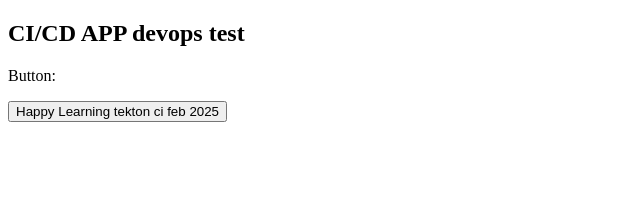
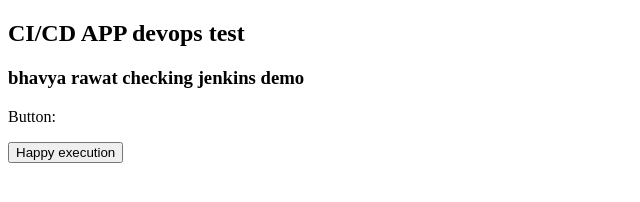
Before and after one commit to rawatbhavya/rawatbhavya-docker_app_ci, a plain HTML site: page index.html in a window 1280 px wide. Shown: the whole page, without its empty margins (0-640 px from the left). Drawn offline with Linux system fonts and the light colour scheme.

Commit message:
Update index.html

```diff
--- a/index.html
+++ b/index.html
@@ -7,7 +7,8 @@
 </head>
 <body>
   <h2>CI/CD APP devops test  </h2>
+  <h3>bhavya rawat checking jenkins demo </h3>
   <p>Button:</p>
-  <button>Happy Learning tekton ci feb 2025  </button>
+  <button>Happy execution  </button>
 </body>
 </html>
```
